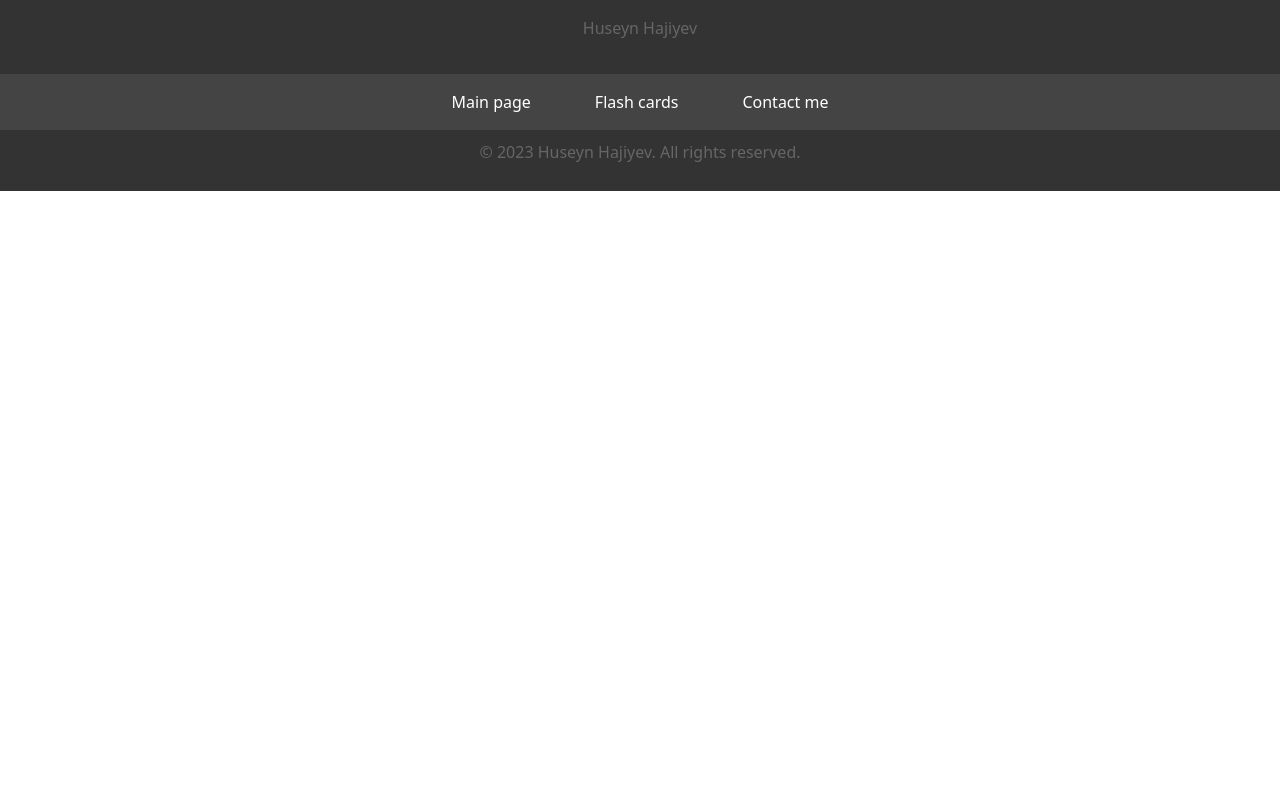
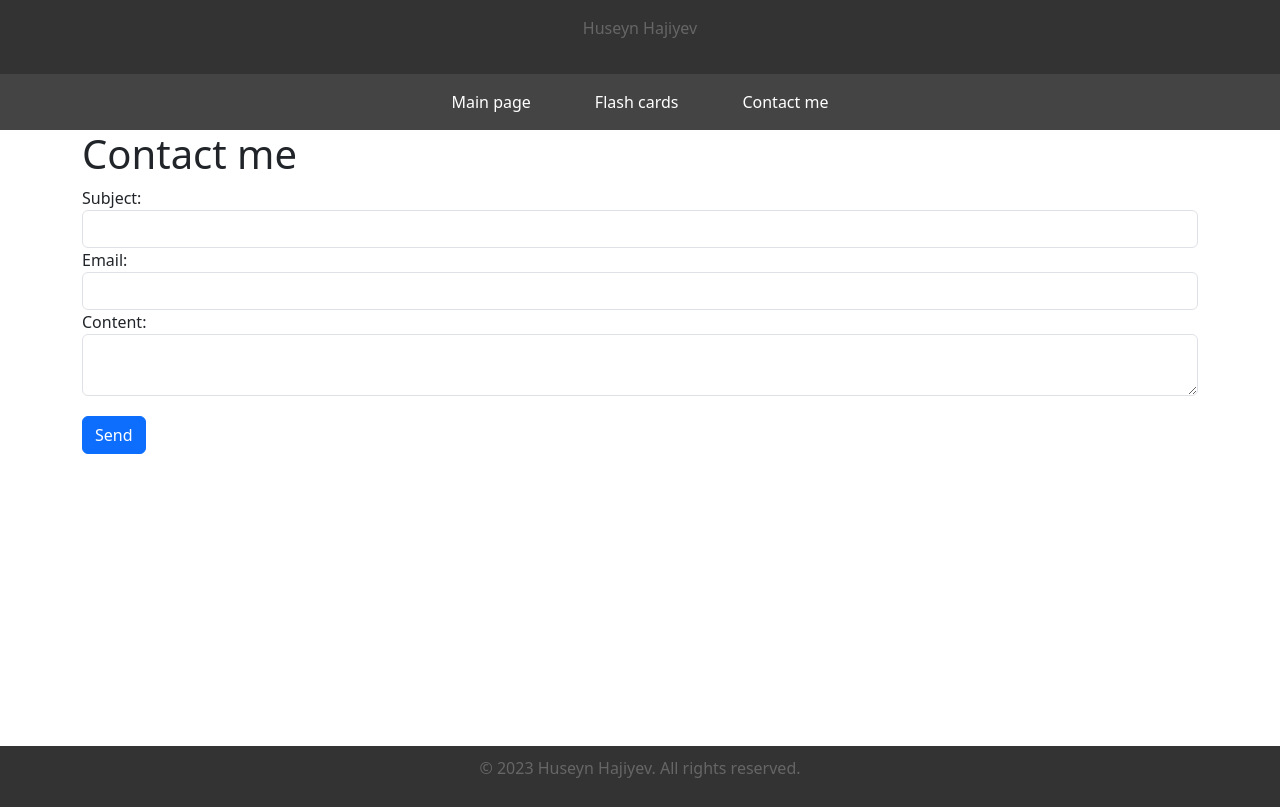
Before and after one commit to computerbox124/web-mobile-assignment-3, a React (Create React App) app: page /contact-me in a window 1280 px wide. Built offline with nearby package versions, Linux system fonts and the light colour scheme.

Commit message:
Added contact me page

```diff
--- a/public/index.html
+++ b/public/index.html
@@ -21,8 +21,8 @@
 
     <nav>
       <a href="/">Main page</a>
-      <a href="learning/">Flash cards</a>
-      <a href="#">Contact me</a>
+      <a href="/learning/">Flash cards</a>
+      <a href="/contact-me/">Contact me</a>
     </nav>
     <div id="root"></div>
     <footer>
--- a/src/App.js
+++ b/src/App.js
@@ -2,6 +2,7 @@ import './App.css';
 import {BrowserRouter as Router, Routes, Route,} from "react-router-dom";
 import Main from "./components/Main";
 import Learning from "./components/Learning/Learning";
+import ContactMe from "./components/Contact";
 
 
 function App() {
@@ -12,6 +13,7 @@ function App() {
           // Main page routing
             <Route path="" element={<Main />} />
             <Route path="learning/" element={<Learning />} />
+            <Route path="contact-me/" element={<ContactMe />} />
         </Routes>
       </Router>
   );
--- /dev/null
+++ b/src/components/Contact.js
@@ -0,0 +1,64 @@
+import {useRef} from "react";
+
+function ContactMe(){
+    const subjectRef = useRef(null);
+    const contentRef = useRef(null);
+    const emailRef = useRef(null);
+
+    const sendMessage = () => {
+        const subject = subjectRef.current.value;
+        const content = contentRef.current.value;
+        const email = emailRef.current.value;
+
+
+        const sendData = {
+            'subject': subject,
+            'content': content,
+            'email': email,
+        }
+        console.log(sendData);
+
+        const urlAPI = process.env.REACT_APP_BACKEND_API + '/messages';
+        const postRequestMessage = async () => {
+            try {
+                const options = {
+                    method: 'POST',
+                    headers: { 'Content-Type': 'application/json' },
+                    body: JSON.stringify(sendData)
+                };
+                const response = await fetch(urlAPI, options);
+                const result = await response.json();
+            } catch (error) {
+                console.error('Error fetching data:', error);
+            }
+        };
+
+        postRequestMessage();
+
+    };
+
+
+    return (
+        <div className="flexWrapper">
+            <div className="container">
+                <h1>Contact me</h1>
+                <div className="form">
+                    <label htmlFor="subject">Subject:</label>
+                    <input ref={subjectRef} type="text" className="form-control" id="subject" />
+                </div>
+                <div className="form">
+                    <label htmlFor="email">Email:</label>
+                    <input ref={emailRef} type="text" className="form-control" id="email" />
+                </div>
+                <div className="form">
+                    <label htmlFor="content">Content:</label>
+                    <textarea ref={contentRef} className="form-control" id="content" />
+                </div>
+                    <button onClick={sendMessage} type="submit" className="btn btn-primary" style={{marginTop: "20px"}}>Send</button>
+          </div>
+        </div>
+    )
+}
+
+
+export default ContactMe;
```
